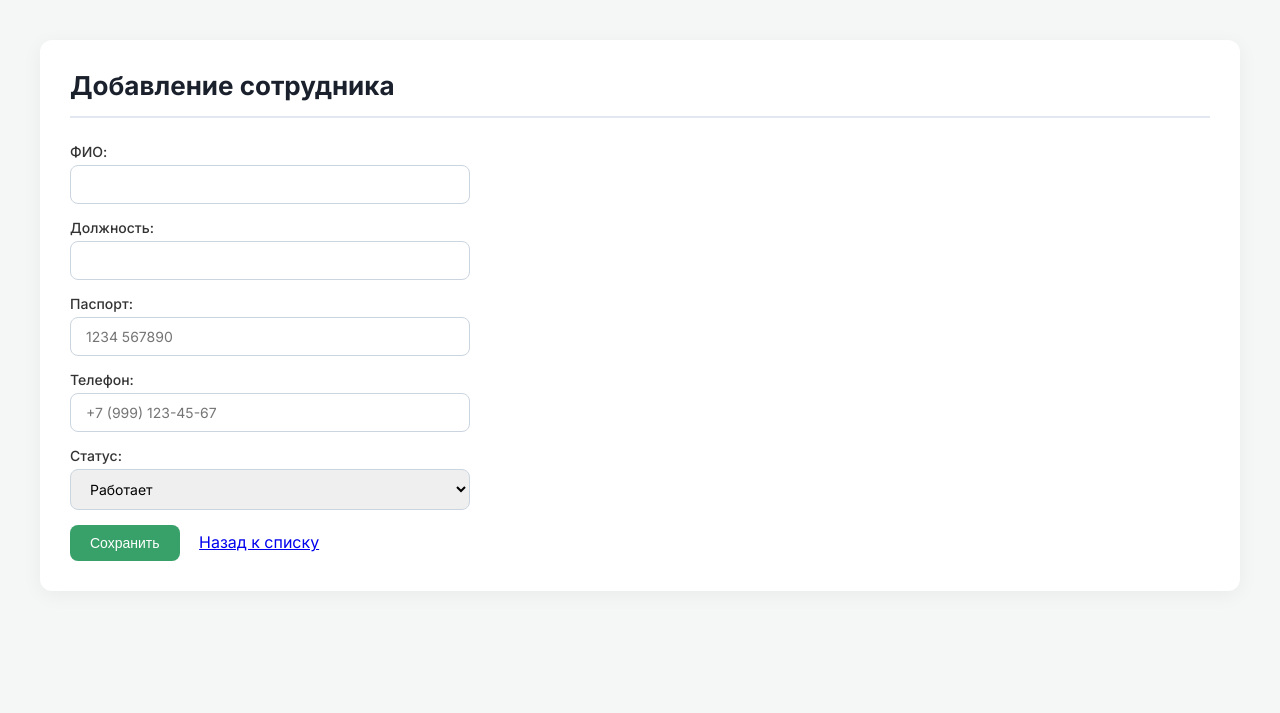
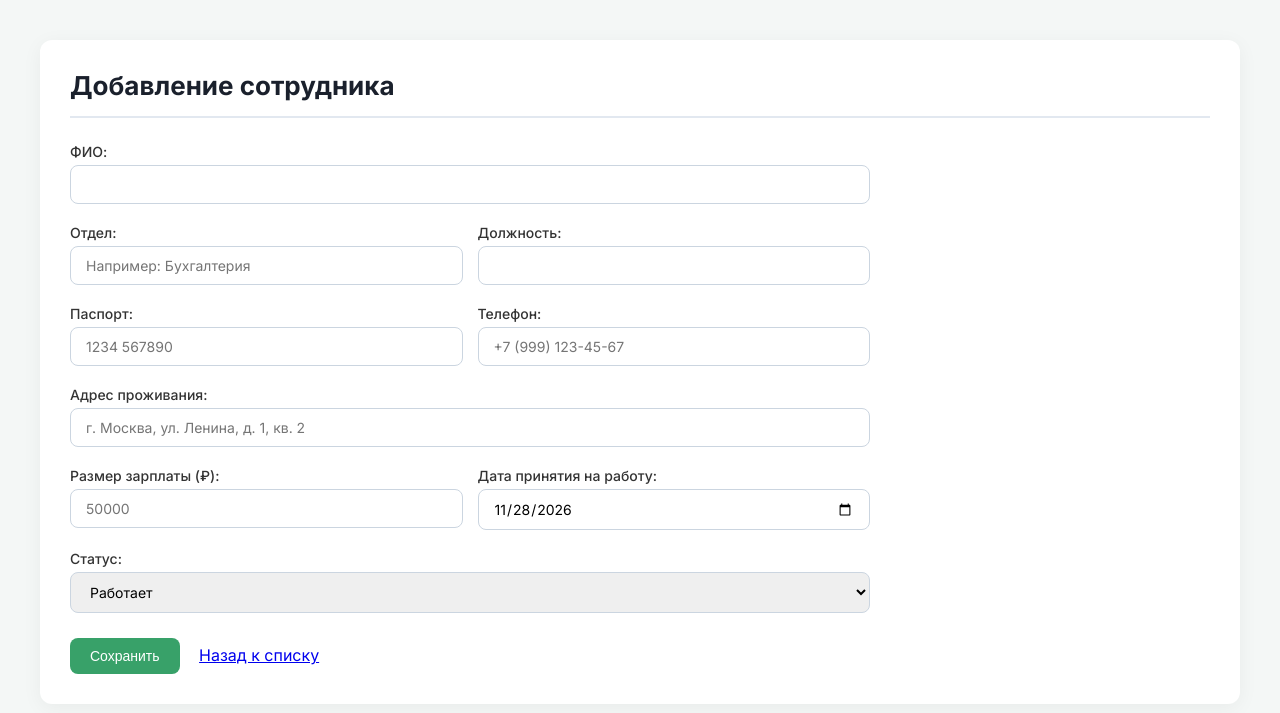
Before and after one commit to gntryzero/it-inventory-panel, a PHP site: page /form.php in a window 1280 px wide. Shown: the top 713 px of the page. Run offline with PHP 8.4, Linux system fonts and the light colour scheme.

Commit message:
Update form.php

```diff
--- a/form.php
+++ b/form.php
@@ -2,7 +2,19 @@
 require 'db.php';
 $id = isset($_GET['id']) ? (int)$_GET['id'] : 0;
 $error = '';
-$emp = ['full_name'=>'', 'passport_number'=>'', 'phone_number'=>'', 'position'=>'', 'status'=>'active'];
+
+// Заготовка со всеми полями
+$emp = [
+    'full_name'       => '',
+    'passport_number' => '',
+    'phone_number'    => '',
+    'position'        => '',
+    'department'      => '',
+    'address'         => '',
+    'salary'          => '',
+    'hire_date'       => date('Y-m-d'),
+    'status'          => 'active'
+];
 
 if ($id > 0) {
     $r = mysqli_query($link, "SELECT * FROM employees WHERE id = $id LIMIT 1");
@@ -12,34 +24,45 @@ if ($id > 0) {
 }
 
 if ($_SERVER['REQUEST_METHOD'] == 'POST') {
-    $name     = trim($_POST['full_name'] ?? '');
-    $passport = trim($_POST['passport_number'] ?? '');
-    $phone    = trim($_POST['phone_number'] ?? '');
-    $position = trim($_POST['position'] ?? '');
-    $status   = $_POST['status'] ?? 'active';
+    $name       = trim($_POST['full_name'] ?? '');
+    $passport   = trim($_POST['passport_number'] ?? '');
+    $phone      = trim($_POST['phone_number'] ?? '');
+    $position   = trim($_POST['position'] ?? '');
+    $department = trim($_POST['department'] ?? '');
+    $address    = trim($_POST['address'] ?? '');
+    $salary     = trim($_POST['salary'] ?? '');
+    $hire_date  = trim($_POST['hire_date'] ?? '');
+    $status     = $_POST['status'] ?? 'active';
 
     if ($name === '' || $passport === '' || $phone === '') {
         $error = 'ФИО, паспорт и телефон — обязательные поля';
     } else {
-        $n = mysqli_real_escape_string($link, $name);
-        $p = mysqli_real_escape_string($link, $passport);
+        $n  = mysqli_real_escape_string($link, $name);
+        $p  = mysqli_real_escape_string($link, $passport);
         $ph = mysqli_real_escape_string($link, $phone);
-        $pos = mysqli_real_escape_string($link, $position);
+        $pos= mysqli_real_escape_string($link, $position);
+        $dep= mysqli_real_escape_string($link, $department);
+        $adr= mysqli_real_escape_string($link, $address);
+        $sal= $salary === '' ? 'NULL' : (float)$salary;
+        $hd = mysqli_real_escape_string($link, $hire_date);
         $st = mysqli_real_escape_string($link, $status);
 
         if ($id > 0) {
-            mysqli_query($link, "UPDATE employees SET full_name='$n', passport_number='$p', phone_number='$ph', position='$pos', status='$st' WHERE id=$id AND is_fired=0");
+            mysqli_query($link, "UPDATE employees SET
+                full_name='$n', passport_number='$p', phone_number='$ph',
+                position='$pos', department='$dep', address='$adr',
+                salary=$sal, hire_date='$hd', status='$st'
+                WHERE id=$id AND is_fired=0");
             log_action($link, "Отредактировал сотрудника: $name");
         } else {
-            mysqli_query($link, "INSERT INTO employees (full_name, passport_number, phone_number, position, status) VALUES ('$n', '$p', '$ph', '$pos', '$st')");
+            mysqli_query($link, "INSERT INTO employees
+                (full_name, passport_number, phone_number, position, department, address, salary, hire_date, status)
+                VALUES
+                ('$n', '$p', '$ph', '$pos', '$dep', '$adr', $sal, '$hd', '$st')");
             log_action($link, "Добавил нового сотрудника: $name");
         }
         header('Location: index.php'); exit;
     }
-}
-
-if ($_SERVER['REQUEST_METHOD'] == 'POST' && $error) {
-    $emp['full_name'] = $name; $emp['passport_number'] = $passport; $emp['phone_number'] = $phone; $emp['position'] = $position; $emp['status'] = $status;
 }
 ?>
 <!doctype html>
@@ -49,19 +72,59 @@ if ($_SERVER['REQUEST_METHOD'] == 'POST' && $error) {
     <title><?= $id ? 'Редактирование' : 'Добавление' ?> сотрудника</title>
     <link rel="stylesheet" href="style.css">
     <style>
-        .form-group { margin-bottom: 15px; } .form-group label { display: block; margin-bottom: 5px; font-weight: 500; font-size: 14px; } .form-group input, .form-group select { max-width: 100%; width: 400px; }
+        .form-grid { display: grid; grid-template-columns: 1fr 1fr; gap: 15px; max-width: 800px; }
+        .form-group { margin-bottom: 5px; }
+        .form-group.full-width { grid-column: 1 / -1; }
+        .form-group label { display: block; margin-bottom: 5px; font-weight: 500; font-size: 14px; }
+        .form-group input, .form-group select { width: 100%; }
     </style>
 </head>
 <body>
 <div class="container">
     <h1><?= $id ? 'Редактирование' : 'Добавление' ?> сотрудника</h1>
     <?php if ($error): ?><p class="error"><?= esc($error) ?></p><?php endif; ?>
+
     <form method="post">
-        <div class="form-group"><label>ФИО:</label><input name="full_name" id="full_name" value="<?= esc($emp['full_name']) ?>" required></div>
-        <div class="form-group"><label>Должность:</label><input name="position" id="position" value="<?= esc($emp['position']) ?>"></div>
-        <div class="form-group"><label>Паспорт:</label><input name="passport_number" id="passport" value="<?= esc($emp['passport_number']) ?>" placeholder="1234 567890" required></div>
-        <div class="form-group"><label>Телефон:</label><input name="phone_number" id="phone" value="<?= esc($emp['phone_number']) ?>" placeholder="+7 (999) 123-45-67" required></div>
+        <div class="form-grid">
+            <!-- Полное ФИО на всю ширину -->
+            <div class="form-group full-width">
+                <label>ФИО:</label>
+                <input name="full_name" id="full_name" value="<?= esc($emp['full_name']) ?>" required>
+            </div>
+
             <div class="form-group">
+                <label>Отдел:</label>
+                <input name="department" id="department" value="<?= esc($emp['department']) ?>" placeholder="Например: Бухгалтерия">
+            </div>
+            <div class="form-group">
+                <label>Должность:</label>
+                <input name="position" id="position" value="<?= esc($emp['position']) ?>">
+            </div>
+
+            <div class="form-group">
+                <label>Паспорт:</label>
+                <input name="passport_number" id="passport" value="<?= esc($emp['passport_number']) ?>" placeholder="1234 567890" required>
+            </div>
+            <div class="form-group">
+                <label>Телефон:</label>
+                <input name="phone_number" id="phone" value="<?= esc($emp['phone_number']) ?>" placeholder="+7 (999) 123-45-67" required>
+            </div>
+
+            <div class="form-group full-width">
+                <label>Адрес проживания:</label>
+                <input name="address" value="<?= esc($emp['address']) ?>" placeholder="г. Москва, ул. Ленина, д. 1, кв. 2">
+            </div>
+
+            <div class="form-group">
+                <label>Размер зарплаты (₽):</label>
+                <input name="salary" id="salary" value="<?= esc($emp['salary']) ?>" placeholder="50000">
+            </div>
+            <div class="form-group">
+                <label>Дата принятия на работу:</label>
+                <input type="date" name="hire_date" value="<?= esc($emp['hire_date']) ?>">
+            </div>
+
+            <div class="form-group full-width">
                 <label>Статус:</label>
                 <select name="status">
                     <option value="active" <?= $emp['status'] === 'active' ? 'selected' : '' ?>>Работает</option>
@@ -69,18 +132,25 @@ if ($_SERVER['REQUEST_METHOD'] == 'POST' && $error) {
                     <option value="sick" <?= $emp['status'] === 'sick' ? 'selected' : '' ?>>На больничном</option>
                 </select>
             </div>
+        </div>
+
+        <br>
         <button type="submit" class="btn-save">Сохранить</button>
         <a href="index.php" style="margin-left: 15px;">Назад к списку</a>
     </form>
 </div>
+
 <script>
-// Маска ФИО (только буквы и дефис/пробел)
+// Маска ФИО
 document.getElementById('full_name').addEventListener('input', function() {
     this.value = this.value.replace(/[^а-яА-ЯёЁa-zA-Z\s\-]/g, '');
 });
-// Маска Должности
+// Маска Должности и Отдела (буквы и пробелы)
 document.getElementById('position').addEventListener('input', function() {
     this.value = this.value.replace(/[^а-яА-ЯёЁa-zA-Z\s\-\.]/g, '');
+});
+document.getElementById('department').addEventListener('input', function() {
+    this.value = this.value.replace(/[^а-яА-ЯёЁa-zA-Z\s\-]/g, '');
 });
 // Маска Паспорта
 document.getElementById('passport').addEventListener('input', function() {
@@ -100,6 +170,10 @@ document.getElementById('phone').addEventListener('input', function() {
     if (val.length >= 9) res += '-' + val.substring(8, 10);
     this.value = res;
 });
+// Маска Зарплаты (только цифры)
+document.getElementById('salary').addEventListener('input', function() {
+    this.value = this.value.replace(/[^\d]/g, '');
+});
 </script>
 </body>
 </html>
```
Lines whose indentation alone changed are shown as unchanged.
